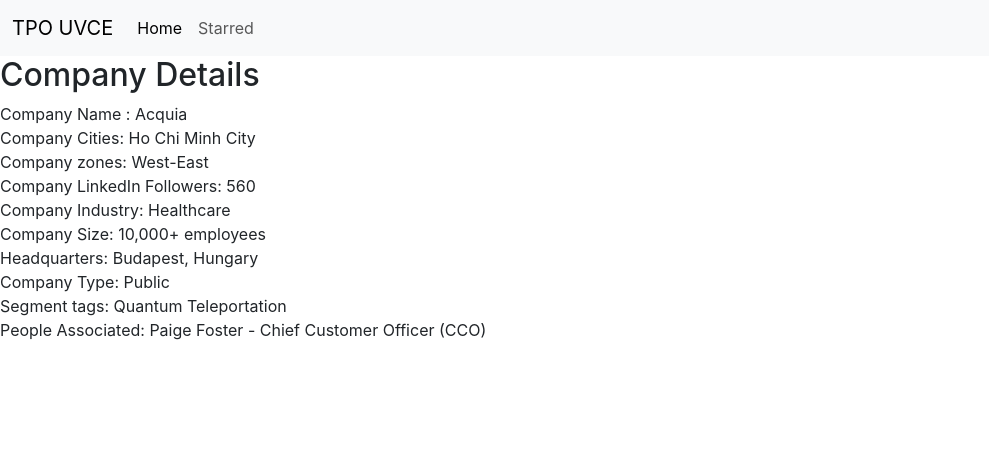
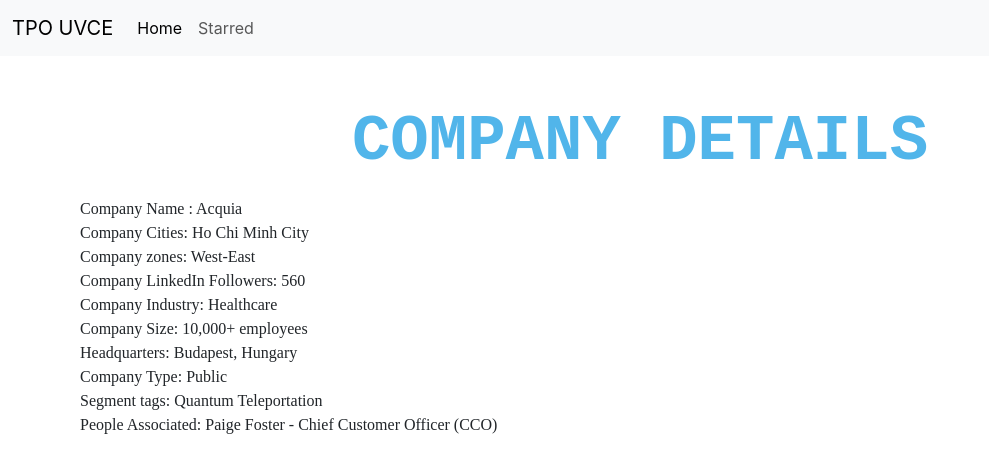
Before and after one commit to vvkulkarni360/projectanant_varun, a React (Create React App) app: page /company/Acquia in a window 1280 px wide. Shown: the top 472 px of the page, without its empty margins (0-989 px from the left). Built offline with nearby package versions, Linux system fonts and the light colour scheme.

Commit message:
companies details half update

```diff
--- /dev/null
+++ b/src/components/Details/CompanyDetails.css
@@ -0,0 +1,18 @@
+/* body{
+
+
+} */
+h2{
+    margin-top: 3rem;
+    color:rgb(81, 181, 234);
+    font-family: monospace;
+    font-weight: 600;
+    font-size: 4rem;
+    display:flex;
+    align-items: center;
+    justify-content: center;
+}
+p{
+    margin: 1rem 5rem;
+    font-family:serif;
+}
--- a/src/components/Details/CompanyDetails.js
+++ b/src/components/Details/CompanyDetails.js
@@ -1,6 +1,7 @@
 import React, { useState, useEffect } from 'react';
 import { useParams } from 'react-router-dom';
 import companiesData from '../../companies.json';
+import './CompanyDetails.css'
 
 function CompanyDetails() {
   const { name } = useParams();
@@ -17,7 +18,7 @@
   }
   return (
     <div>
-      <h2>Company Details</h2>
+      <h2>COMPANY DETAILS</h2>
       {/* <p>Company ID: {id} <br/> */}
       <p>
         Company Name : {company.Name} <br />
```
